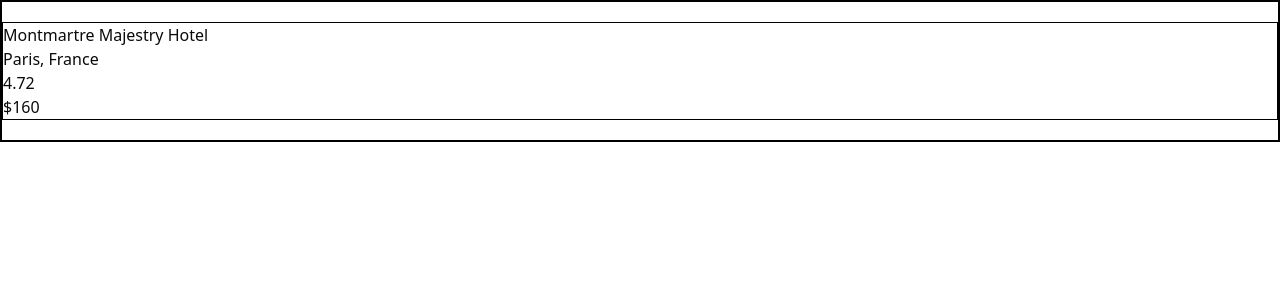
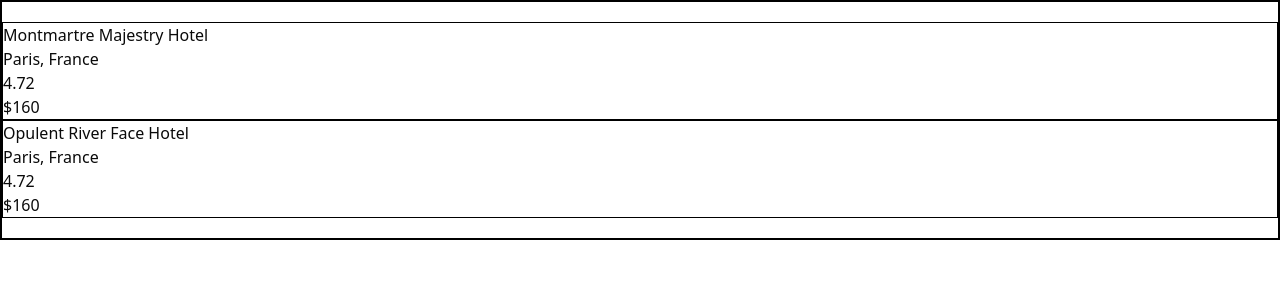
Before and after one commit to Delaksan-Sritharan/storefront, a React (Vite) app: page / in a window 1280 px wide. Shown: the top 300 px of the page. Built offline with nearby package versions, Linux system fonts and the light colour scheme.

Commit message:
feat: add new HotelCard for Opulent River Face Hotel in App component

```diff
--- a/src/App.jsx
+++ b/src/App.jsx
@@ -10,6 +10,13 @@ function App() {
         reviews={["K", "L"]}
         price={160}
       />
+      <HotelCard
+        name="Opulent River Face Hotel"
+        location="Paris, France"
+        rating={4.7}
+        reviews={["K", "L"]}
+        price={160}
+      />
     </div>
   );
 }
```
